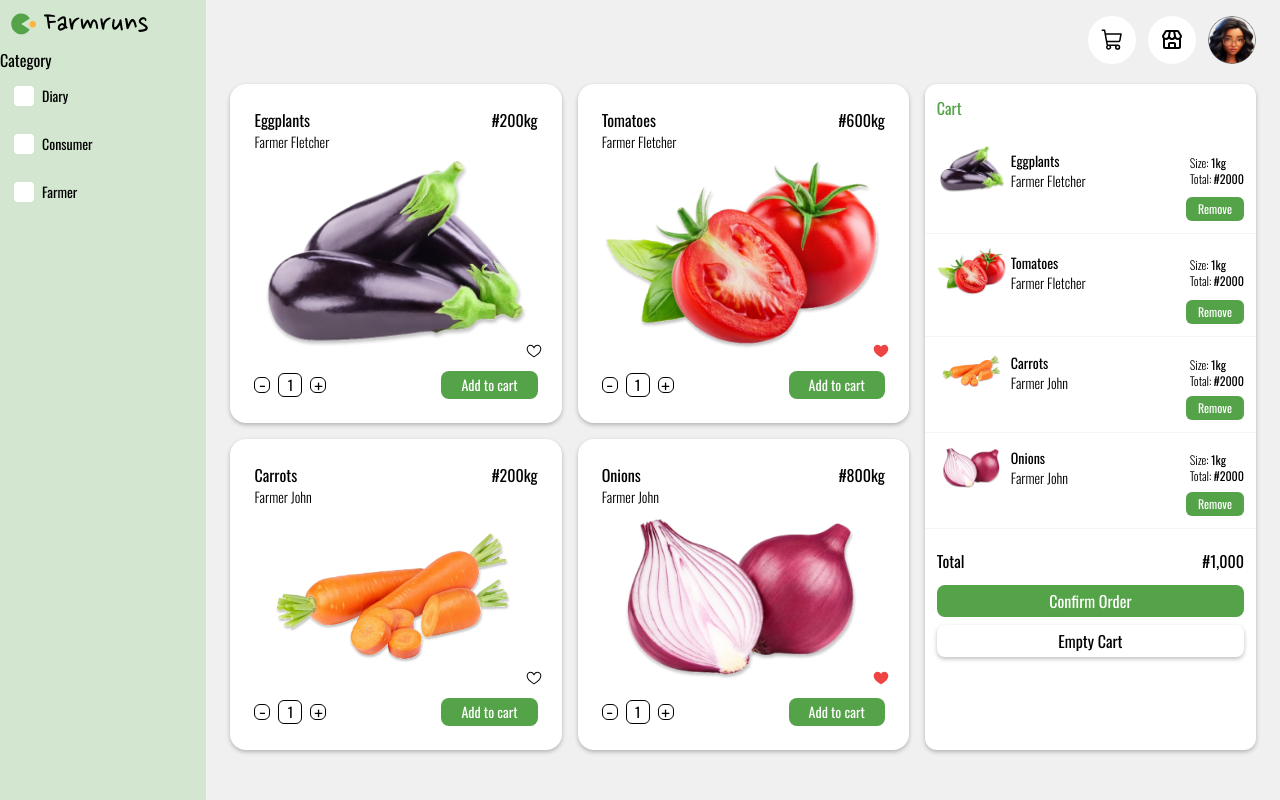
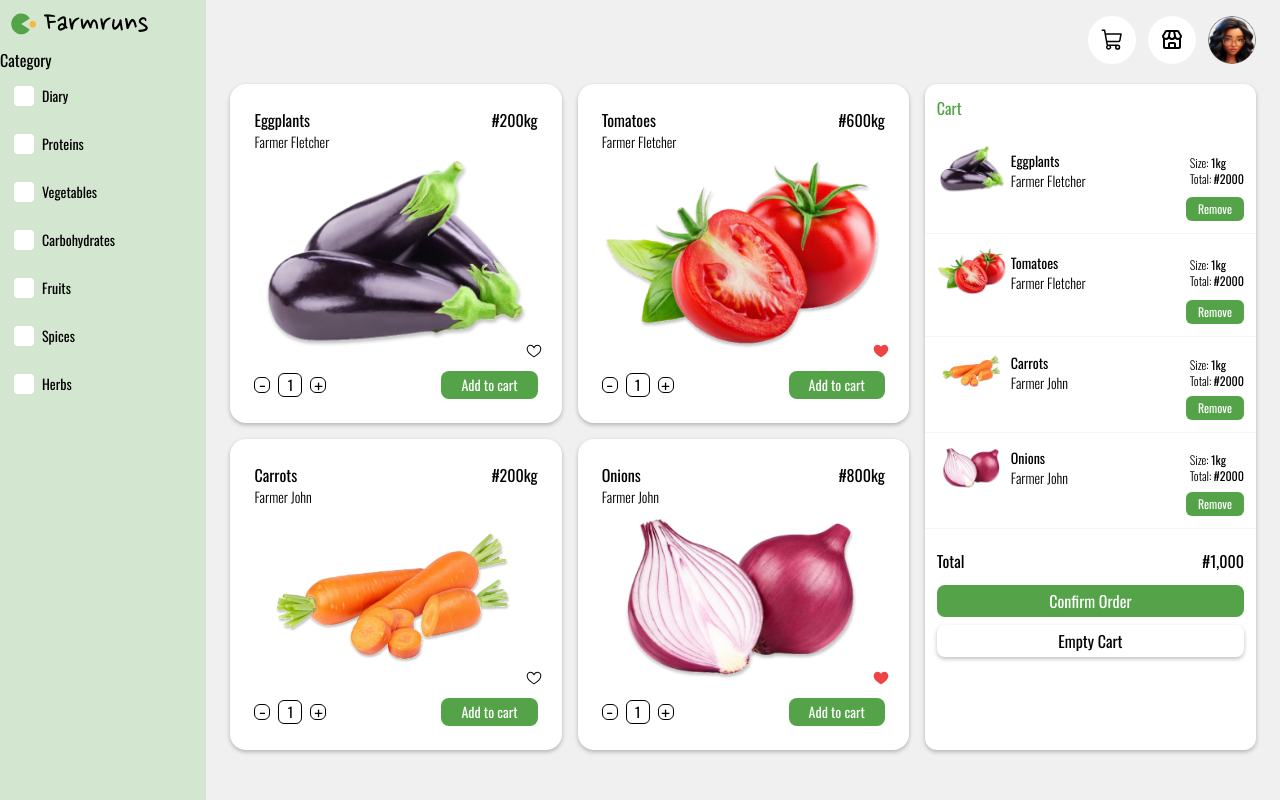
Before and after one commit to LeRoiCodes/farmruns, a React (Create React App) app: page /consumer in a window 1280 px wide. Built offline with nearby package versions, Linux system fonts and the light colour scheme.

Commit message:
finish the ui for the filter of categories

```diff
--- a/src/components/ConsumersComponents/Sidebar.jsx
+++ b/src/components/ConsumersComponents/Sidebar.jsx
@@ -49,50 +49,143 @@ const Sidebar = () => {
 
           <input
             type="radio"
-            name="role"
-            id="consumer"
+            name="category"
+            id="proteins"
             className="hidden"
-            value="consumer"
-            checked={isRadioSelected("consumer")}
-            onChange={() => setSelectedRadio("consumer")}
+            value="proteins"
+            checked={isRadioSelected("proteins")}
+            onChange={() => setSelectedRadio("proteins")}
           />
           <div>
           <label
-              htmlFor="consumer"
+              htmlFor="proteins"
               className="flex items-center gap-2 p-2 sm:p-[14px] font-oswald text-sm cursor-pointer"
             >
               <div className="bg-white flex justify-center items-center w-5 h-5 rounded">
-                {isRadioSelected("consumer") && (
+                {isRadioSelected("proteins") && (
                   <div className="w-[16px] h-[16px] rounded bg-green-10"></div>
                 )}
               </div>
-              Consumer
+              Proteins
             </label>
           </div>
 
           <input
             type="radio"
-            name="role"
-            id="farmer"
+            name="category"
+            id="vegetables"
             className="hidden"
-            value="farmer"
-            checked={isRadioSelected("farmer")}
-            onChange={() => setSelectedRadio("farmer")}
+            value="vegetables"
+            checked={isRadioSelected("vegetables")}
+            onChange={() => setSelectedRadio("vegetables")}
           />
 
           <div>
           <label
-              htmlFor="farmer"
+              htmlFor="vegetables"
               className="flex items-center gap-2 p-2 sm:p-[14px] font-oswald text-sm cursor-pointer"
             >
               <div className="bg-white flex justify-center items-center w-5 h-5 rounded">
-                {isRadioSelected("farmer") && (
+                {isRadioSelected("vegetables") && (
                   <div className="w-[16px] h-[16px] rounded bg-green-10"></div>
                 )}
               </div>
-              Farmer
+              Vegetables
             </label>
           </div>
+          <input
+            type="radio"
+            name="category"
+            id="carbohydrates"
+            className="hidden"
+            value="carbohydrates"
+            checked={isRadioSelected("carbohydrates")}
+            onChange={() => setSelectedRadio("carbohydrates")}
+          />
+
+          <div>
+          <label
+              htmlFor="carbohydrates"
+              className="flex items-center gap-2 p-2 sm:p-[14px] font-oswald text-sm cursor-pointer"
+            >
+              <div className="bg-white flex justify-center items-center w-5 h-5 rounded">
+                {isRadioSelected("carbohydrates") && (
+                  <div className="w-[16px] h-[16px] rounded bg-green-10"></div>
+                )}
+              </div>
+              Carbohydrates
+            </label>
+          </div>
+          <input
+            type="radio"
+            name="category"
+            id="fruits"
+            className="hidden"
+            value="fruits"
+            checked={isRadioSelected("fruits")}
+            onChange={() => setSelectedRadio("fruits")}
+          />
+
+          <div>
+          <label
+              htmlFor="fruits"
+              className="flex items-center gap-2 p-2 sm:p-[14px] font-oswald text-sm cursor-pointer"
+            >
+              <div className="bg-white flex justify-center items-center w-5 h-5 rounded">
+                {isRadioSelected("fruits") && (
+                  <div className="w-[16px] h-[16px] rounded bg-green-10"></div>
+                )}
+              </div>
+              Fruits
+            </label>
+          </div>
+          <input
+            type="radio"
+            name="category"
+            id="spices"
+            className="hidden"
+            value="spices"
+            checked={isRadioSelected("spices")}
+            onChange={() => setSelectedRadio("spices")}
+          />
+
+          <div>
+          <label
+              htmlFor="spices"
+              className="flex items-center gap-2 p-2 sm:p-[14px] font-oswald text-sm cursor-pointer"
+            >
+              <div className="bg-white flex justify-center items-center w-5 h-5 rounded">
+                {isRadioSelected("spices") && (
+                  <div className="w-[16px] h-[16px] rounded bg-green-10"></div>
+                )}
+              </div>
+              Spices
+            </label>
+          </div>
+          <input
+            type="radio"
+            name="category"
+            id="herbs"
+            className="hidden"
+            value="herbs"
+            checked={isRadioSelected("herbs")}
+            onChange={() => setSelectedRadio("herbs")}
+          />
+
+          <div>
+          <label
+              htmlFor="herbs"
+              className="flex items-center gap-2 p-2 sm:p-[14px] font-oswald text-sm cursor-pointer"
+            >
+              <div className="bg-white flex justify-center items-center w-5 h-5 rounded">
+                {isRadioSelected("herbs") && (
+                  <div className="w-[16px] h-[16px] rounded bg-green-10"></div>
+                )}
+              </div>
+              Herbs
+            </label>
+          </div>
+
         </div>
       </div>
     </aside>
```
